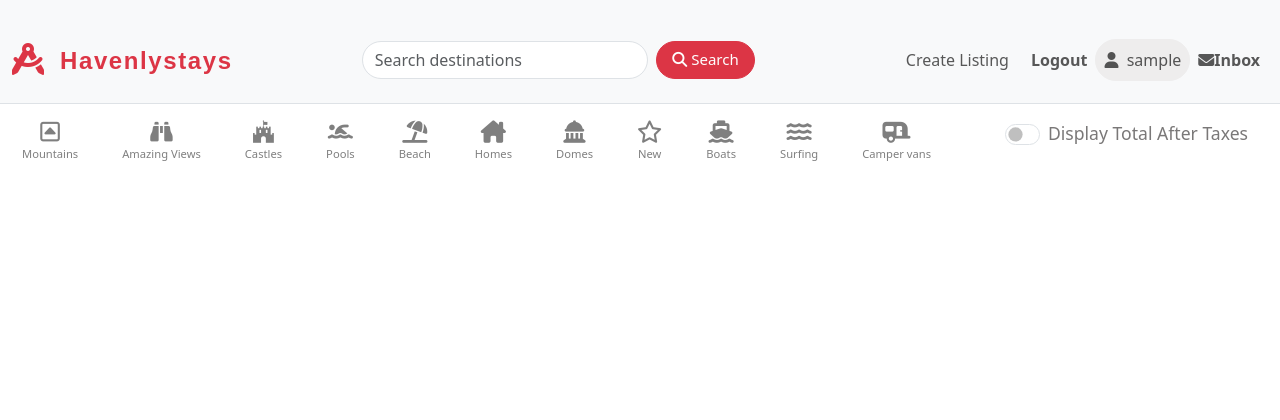
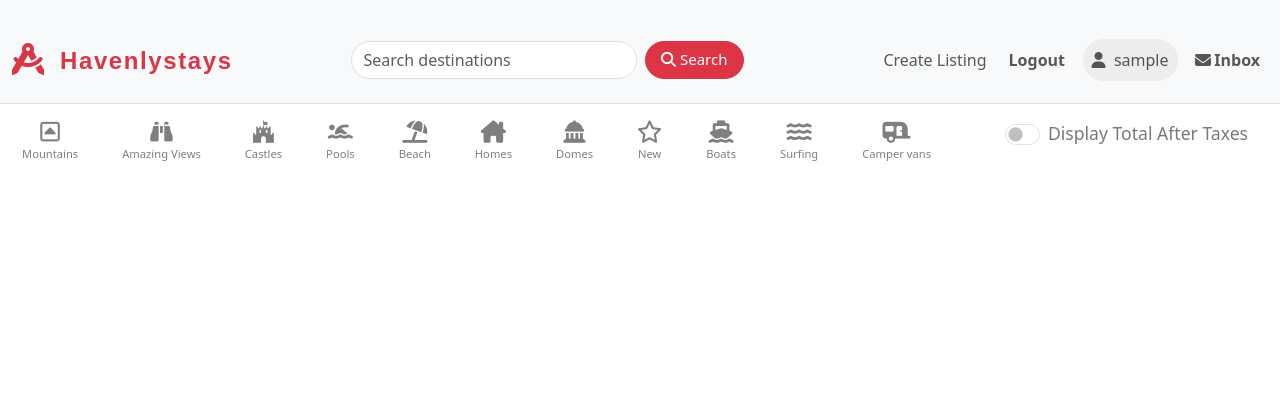
Before and after one commit to Akriti0304/Havenlystays, a Node server app: page /listings in a window 1280 px wide. Shown: the top 420 px of the page. Run offline with Node 20, Linux system fonts and the light colour scheme; the visitor is signed in with stand-in values (Sample User, id 1); data that the repository does not hold is empty; some libraries are stand-ins or nearby versions; some web fonts are replaced.

Commit message:
minor css changes

```diff
--- a/public/css/allListings.css
+++ b/public/css/allListings.css
@@ -1,8 +1,8 @@
 #all-listings-container {
     display: flex;
     flex-wrap: wrap;
-    gap: 3rem;
-    padding: 2rem 4rem;
+    gap: 2rem;
+    padding: 2rem 3.5rem;
     justify-content: space-between;
 }
 
@@ -36,8 +36,8 @@
 
 @media (max-width: 713px) {
     #all-listings-container {
-        gap: 2rem;
-        padding: 2rem 3rem;
+        gap: 1.7rem;
+        padding: 1.7rem;
         justify-content: space-between;
     }
 
--- a/public/css/navbar.css
+++ b/public/css/navbar.css
@@ -11,6 +11,7 @@
     border: 1px solid rgb(238, 237, 237);
     background-color: rgb(238, 237, 237);
     border-radius: 2rem;
+    margin: 0px 0.6rem;
 }
 
 #createListingBtn {
@@ -21,9 +22,16 @@
 
 #logoutAnch,
 #loginAnch,
-#SignupAnch {
+#SignupAnch,
+#inboxAnch {
     font-weight: 600;
     margin: auto
+}
+
+#inboxAnch{
+    display: flex;
+    gap: 0.2rem;
+    align-items: center;
 }
 
 #createListingBtn:hover {
@@ -140,4 +148,8 @@
         font-size: 1.2rem;
         font-weight:900;
     }
+
+    #userInfoBtn {
+        margin: 0px;
+    }
 }
--- a/views/Include/nav.ejs
+++ b/views/Include/nav.ejs
@@ -35,7 +35,7 @@
                   <i class="fa-solid fa-user"></i>
                   &nbsp;<%=currUser.username%>
                 </button>
-                <a  id="logoutAnch" class="nav-link" href="/listings/inbox">
+                <a  id="inboxAnch" class="nav-link" href="/listings/inbox">
                   <i class="fa-solid fa-envelope"></i>Inbox
                 </a>
                 <%}%>
```
